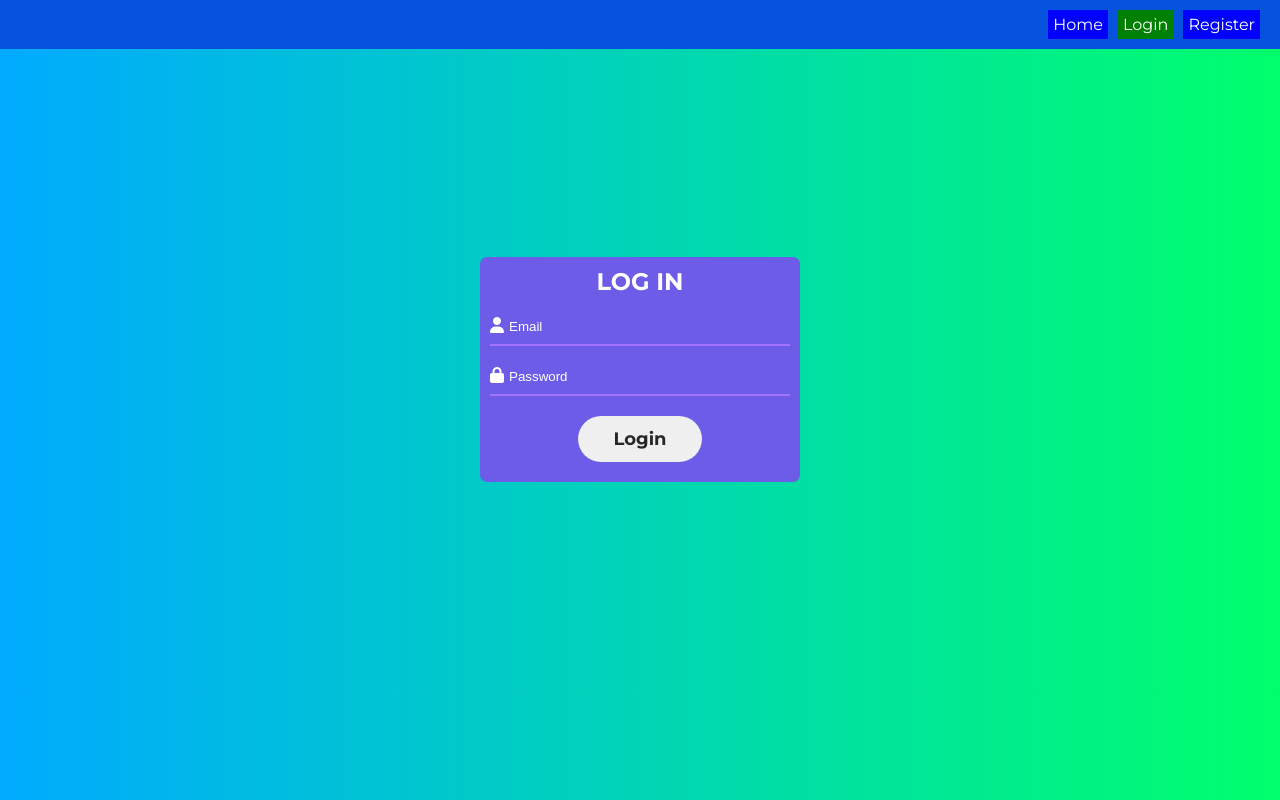
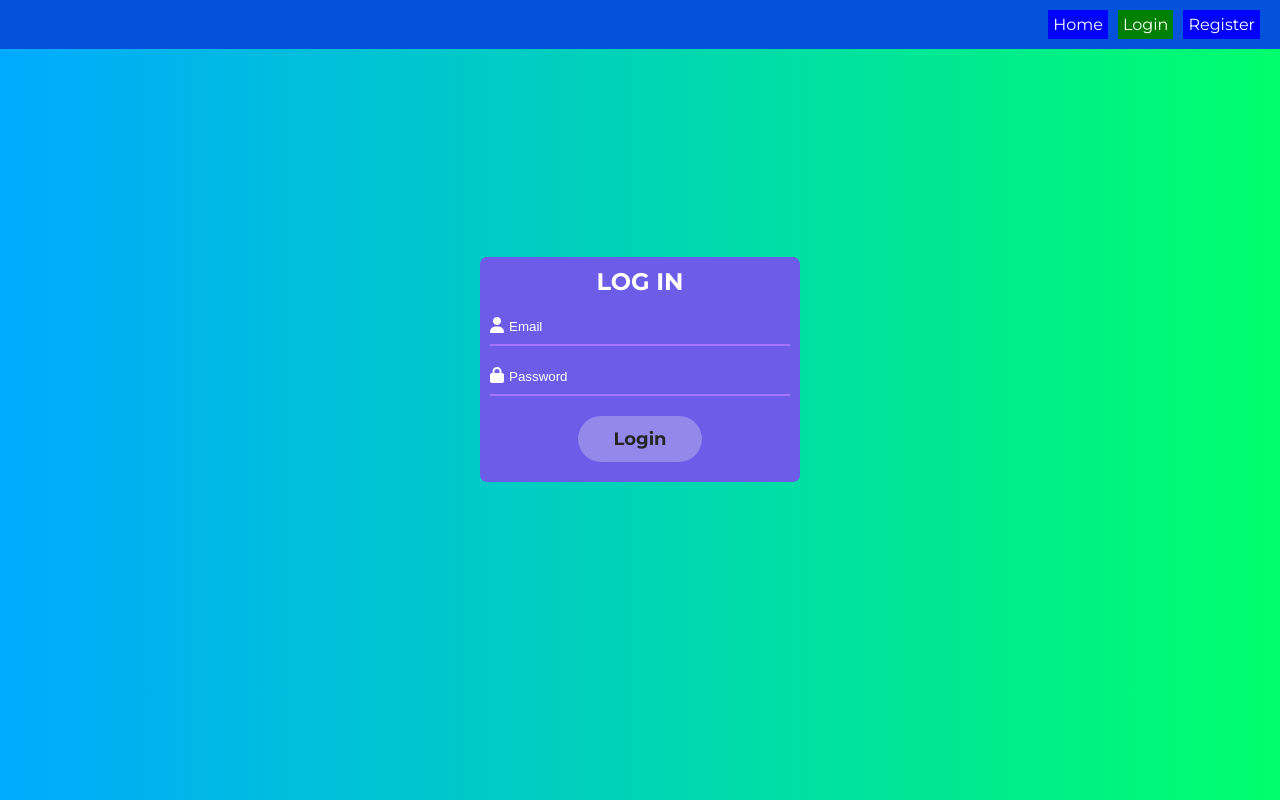
Before and after one commit to krasenDimitrov90/inventory-app, a React (Create React App) app: page /login in a window 1280 px wide. Built offline with nearby package versions, Linux system fonts and the light colour scheme; a web font is replaced by a local one.

Commit message:
add logic for disabled form submit button

```diff
--- a/src/pages/Login/LoginPage.js
+++ b/src/pages/Login/LoginPage.js
@@ -49,6 +49,13 @@ const LoginPage = () => {
         resetValue: resetPasswordInput,
     } = useInput(value => value.trim().length >= 6);
 
+
+    let formIsInvalid = false;
+
+    if (!enteredEmailIsValid || !enteredPasswordIsValid) {
+        formIsInvalid = true;
+    }
+
     const loginHandler = (userData) => {
         authCtx.login(userData.idToken, userData.localId, userData.email);
         setModalIsOpen(true);
@@ -94,7 +101,7 @@ const LoginPage = () => {
             </Modal> }
             <section className="login-form-wrapper">
                 {isLoading && <LoadingSpinner />}
-                <FormCard submitHandler={submitHandler} formTitle={'LOG IN'} btnName={"Login"}>
+                <FormCard submitHandler={submitHandler} formTitle={'LOG IN'} btnName={"Login"} formIsInvalid={formIsInvalid}>
 
                     <InputField
                         icon={<i className="fa-solid fa-user"></i>}
```
